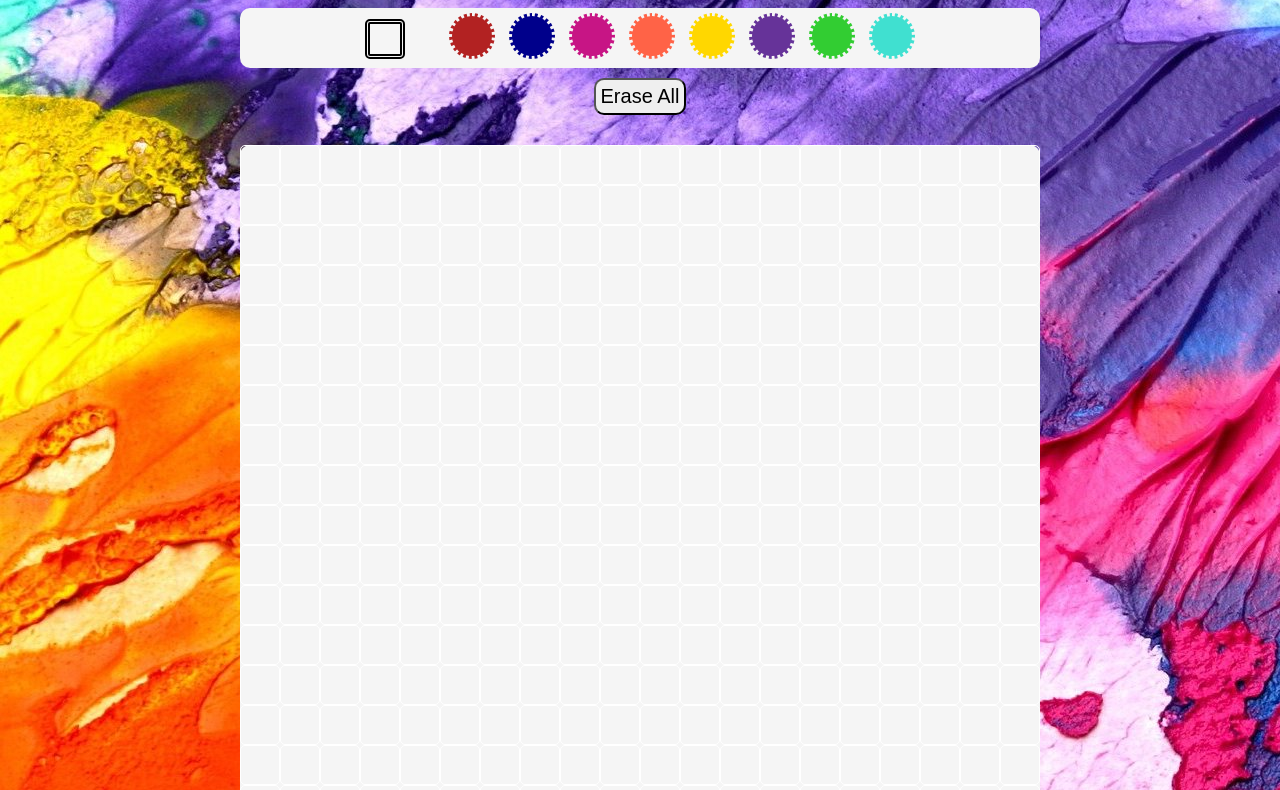
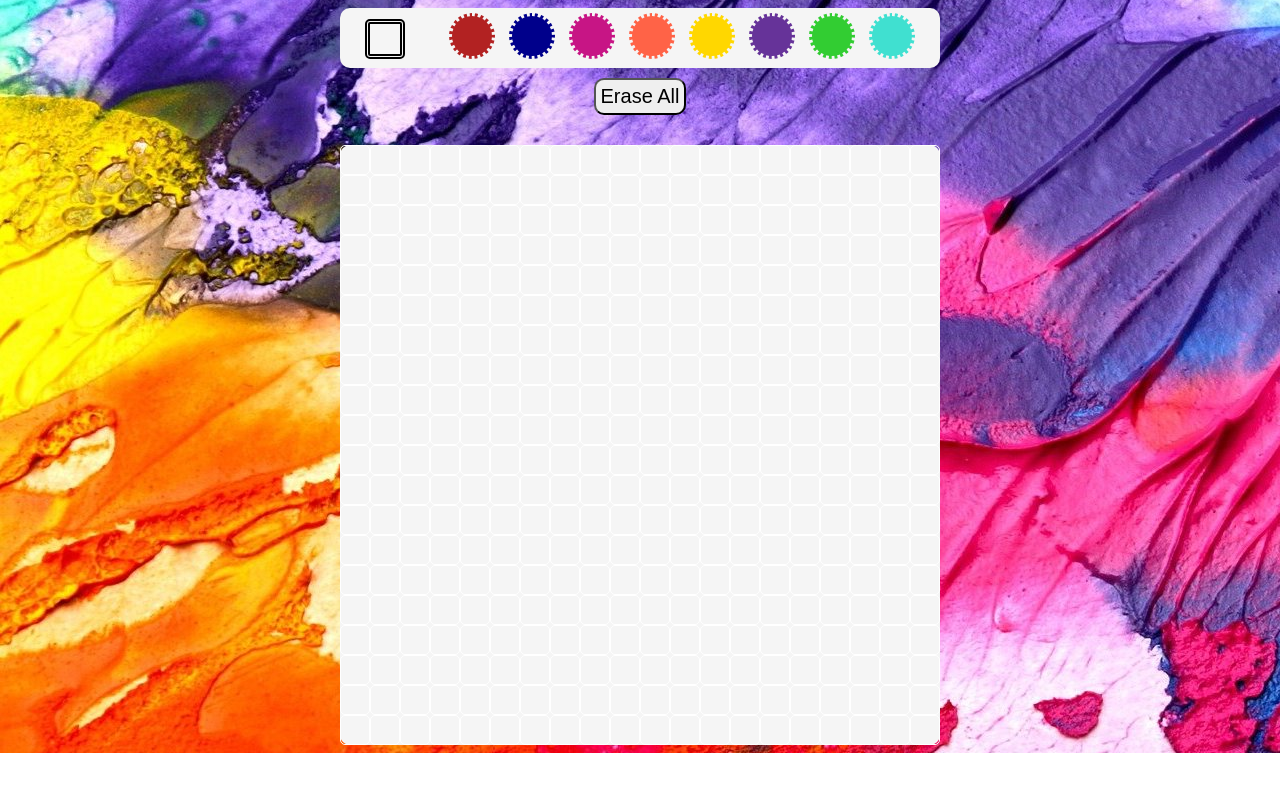
Before and after one commit to VickiLanger/JS-Painting, a plain HTML site: page index.html in a window 1280 px wide. Shown: the part 87-877 px from the top of the page. After the commit the page ends 840 px from the top, so only its background shows below. Drawn offline with nearby package versions, Linux system fonts and the light colour scheme; a web font is replaced by a local one.

Commit message:
Update style.css

```diff
--- a/style.css
+++ b/style.css
@@ -9,10 +9,11 @@ h1 {
   font-size: 36px;
   margin-top: 30px;
   color: whitesmoke;
+  background-color: #00000090;
 }
 
 .color-picker {
-	width:800px;
+	width:600px;
 	height:60px;
 	background-color:whitesmoke;
 	margin:auto;
@@ -20,8 +21,8 @@ h1 {
 }
 
 #canvas {
-  width: 800px;
-  height: 800px;
+  width: 600px;
+  height: 600px;
   background-color: whitesmoke;
   margin: auto;
   margin-top: 20px;
@@ -41,8 +42,8 @@ h1 {
 }
 
 .box {
-  width: 38px;
-  height: 38px;
+  width: 28px;
+  height: 28px;
   display: inline-block;
   border: 1px solid white;
   border-radius:5px;
@@ -58,6 +59,10 @@ button {
   border-radius:10px;
 }
 
+.button:hover {
+  border: 3px solid darkgray;
+}
+
 #selected {
   margin-right: 35px;
   border: 5px double black;
```
